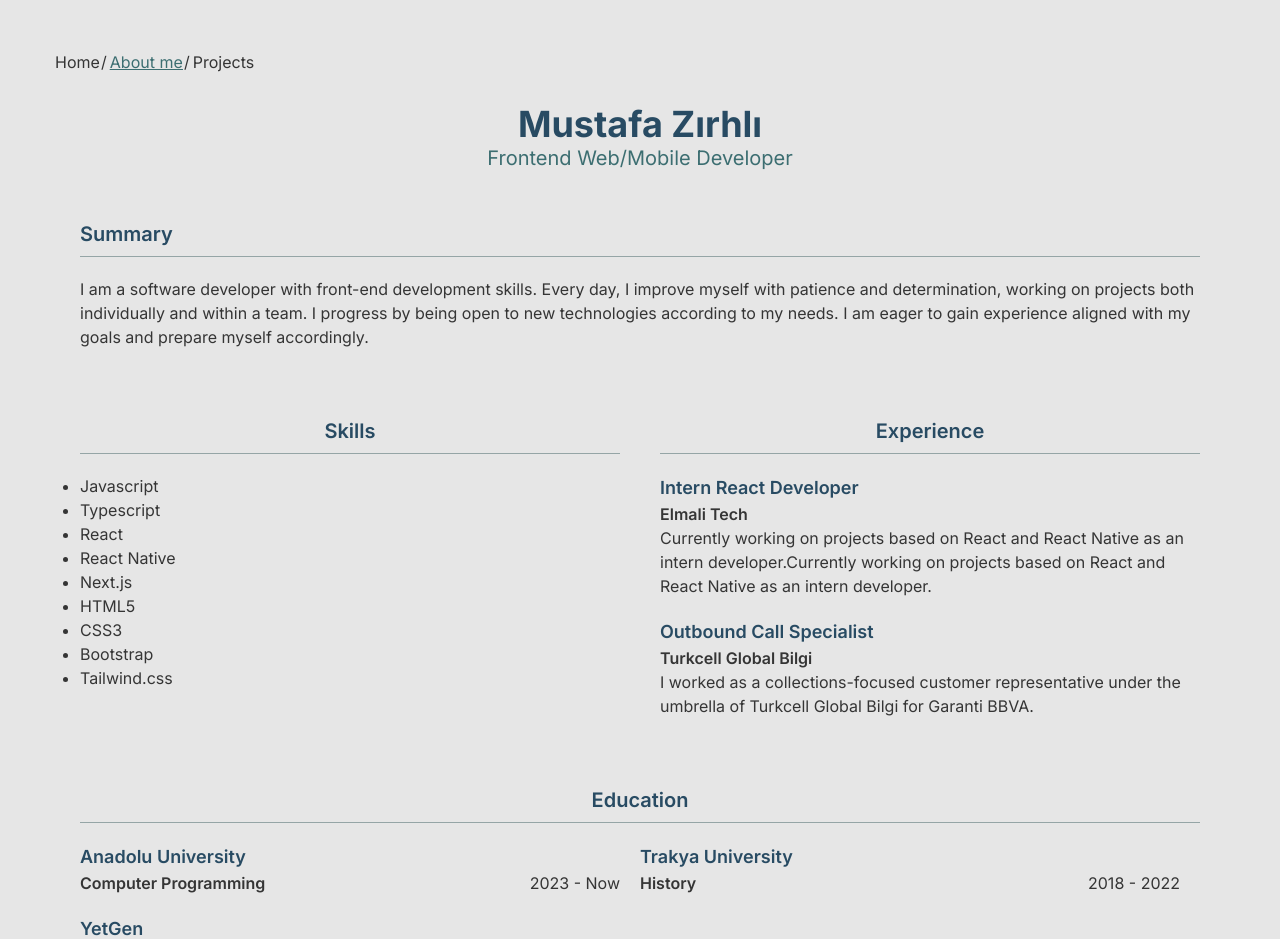
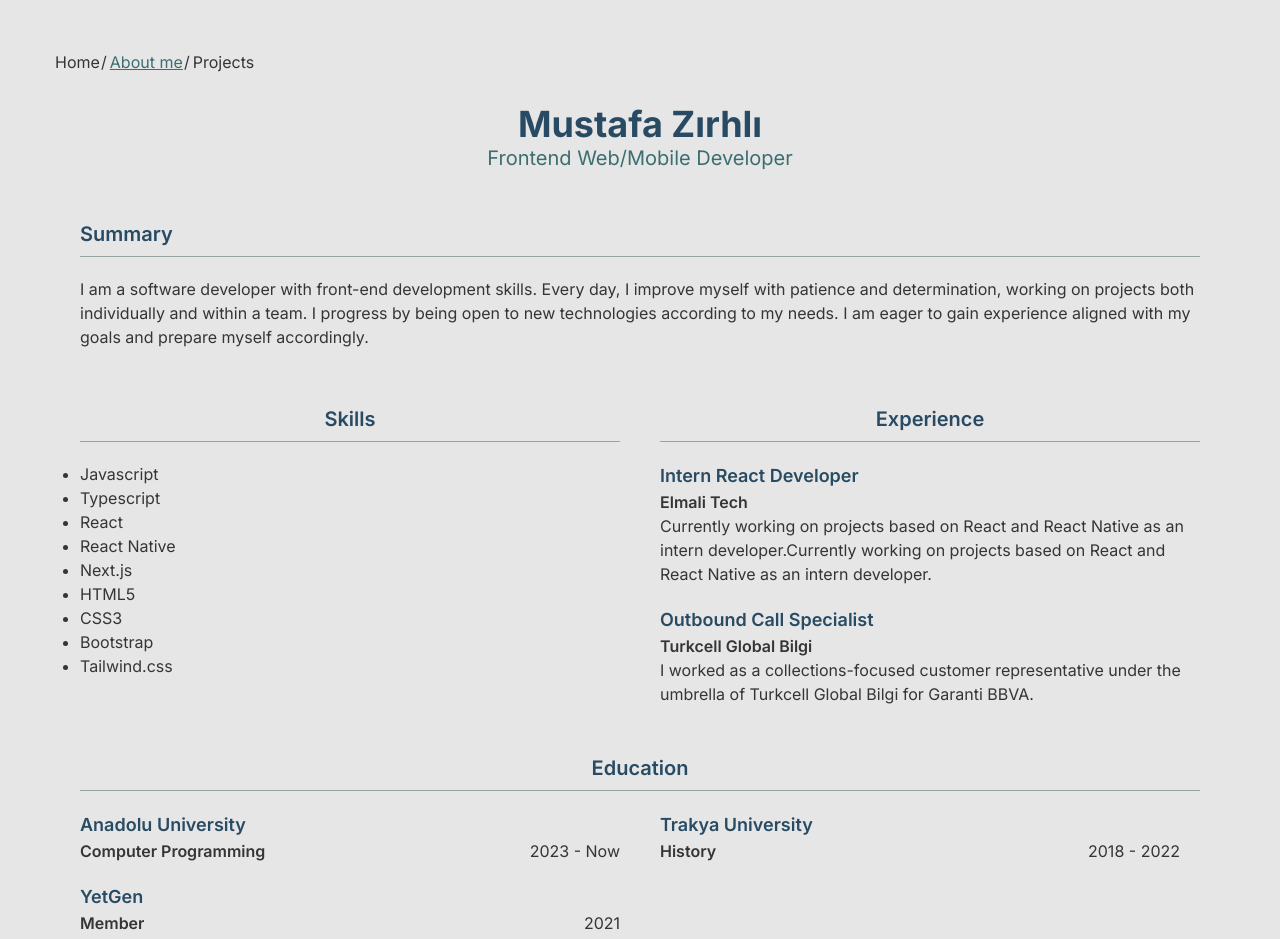
Before and after one commit to Mustafazirhli98/Portfolio, a Next.js app: page /aboutPage in a window 1280 px wide. Shown: the top 939 px of the page. Built offline with nearby package versions, Linux system fonts and the light colour scheme.

Commit message:
about page fix

```diff
--- a/app/components/cvList/OrderedList.jsx
+++ b/app/components/cvList/OrderedList.jsx
@@ -5,7 +5,7 @@
         <div className="w-full mt-2 " >
             {
                 dataType === "skills" && (
-                    <div className="lg:p-5">
+                    <div className="lg:m-5">
                         < h4
                             className="text-start lg:text-center  pl-0 lg:p-2 text-xl lg:text-xl font-semibold mt-3 border-b border-b-[#95a5a6]"
                             style={{ color: COLOR_PALETTE.blue }}
@@ -22,7 +22,7 @@
                     </div>
                 ) ||
                 dataType === "experience" && (
-                    <div className="lg:p-5">
+                    <div className="lg:m-5">
                         < h4
                             className="text-start lg:text-center  pl-0 lg:p-2 text-xl lg:text-xl font-semibold mt-3 border-b border-b-[#95a5a6] "
                             style={{ color: COLOR_PALETTE.blue }}
@@ -40,16 +40,18 @@
                     </div >
                 ) ||
                 dataType === "education" && (
-                    <div className="lg:p-5">
+                    <div className="lg:m-5">
                         < h4
                             className="text-start lg:text-center  pl-0 lg:p-2 text-xl lg:text-xl font-semibold mt-3 border-b border-b-[#95a5a6]"
                             style={{ color: COLOR_PALETTE.blue }}                        >
                             Education
                         </h4 >
-                        <div className="flex flex-wrap text-[#bdc3c7]">
+                        <div className="flex flex-wrap text-[#bdc3c7] group">
                             {
-                                data.map(education => (
-                                    <ol key={education.id} className="mt-3 lg:mt-5 mb-2 lg:mb-0 w-full lg:w-[50%] lg:pr-5 text-sm lg:text-base" style={{ color: COLOR_PALETTE.dark }}>
+                                data.map((education, index) => (
+                                    <ol key={education.id}
+                                        className={`mt-3 lg:mt-5 mb-2 lg:mb-0 w-full lg:w-[50%] lg:pr-5 text-sm lg:text-base ${index % 2 == 1 && "pl-5"}`}
+                                        style={{ color: COLOR_PALETTE.dark }}>
                                         <li className="lg:w-[50%] text-base lg:text-lg font-semibold" style={{ color: COLOR_PALETTE.blue }}>{education.college}</li>
                                         <li className="w-full flex justify-between font-semibold text-sm lg:text-base">
                                             <span className="font-semibold">{education.departmant}</span>
--- a/app/lib/data/cvListData.js
+++ b/app/lib/data/cvListData.js
@@ -35,6 +35,6 @@
             description: "YetGen is a 12-week 21st Century Competency Training Program that includes courses such as Effective Presentation Techniques, Teamwork, Career Planning, Excel, Information/Media/Financial Literacy, Social Innovation, and the EntreGen week, where we create our own entrepreneurial project at the end of the program.",
             departmant:"Member",
             year: "2021"
-        }
+        },
     ]
 )
```
